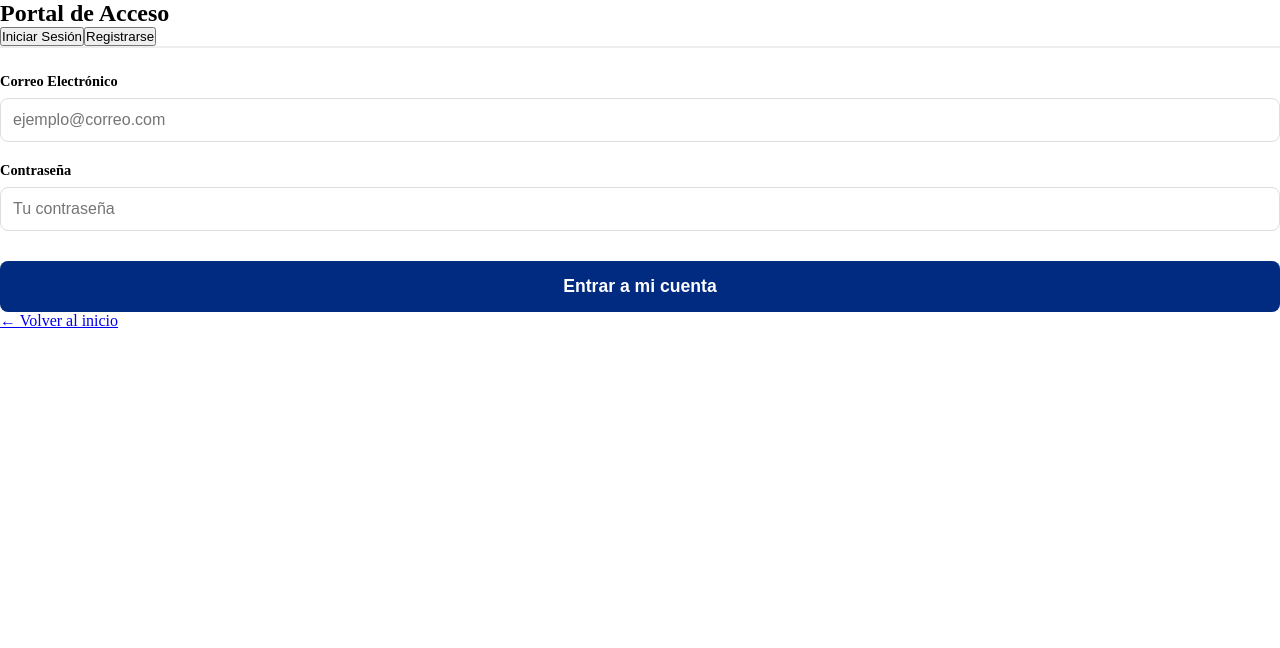
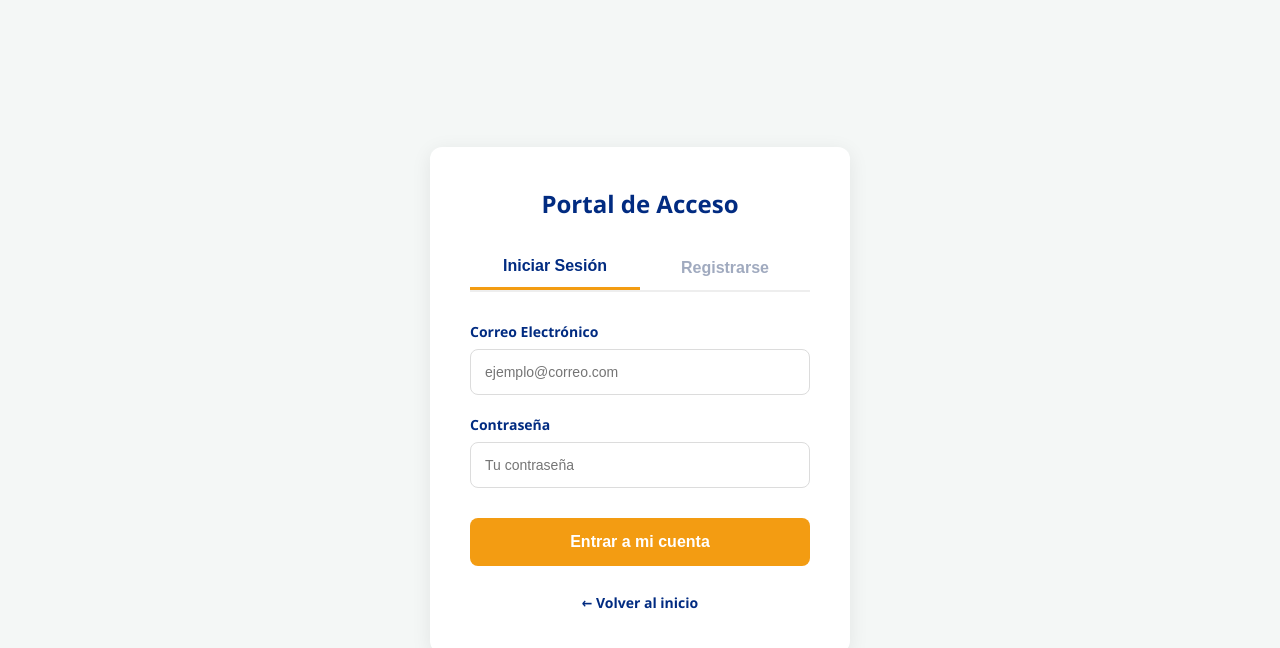
Before and after one commit to Jaely19/Patitas-Sanas, a React (Vite) app in the folder frontend/: page /login in a window 1280 px wide. Shown: the top 648 px of the page. Built offline with nearby package versions, Linux system fonts and the light colour scheme.

Commit message:
Agregando diseño CSS a la pantalla de Login

```diff
--- a/frontend/src/Login.css
+++ b/frontend/src/Login.css
@@ -1,50 +1,120 @@
-.auth-wrapper {
+/* Centrar todo en la pantalla con un fondo gris claro */
+.login-wrapper {
   display: flex;
   justify-content: center;
   align-items: center;
   min-height: 100vh;
-  background-color: #f7f7ff;
-  font-family: 'Nunito Sans', sans-serif;
-  color: #292faa;
+  background-color: #f4f7f6;
+  font-family: 'Segoe UI', Tahoma, Geneva, Verdana, sans-serif;
+  padding: 20px;
 }
 
-.auth-container {
+/* La tarjeta blanca donde va el formulario */
+.login-card {
   background: white;
+  padding: 40px;
+  border-radius: 12px;
+  box-shadow: 0 4px 20px rgba(0,0,0,0.08);
   width: 100%;
-  max-width: 450px;
-  padding: 40px;
-  border-radius: 15px;
-  box-shadow: 0 10px 30px rgba(0,0,0,0.08);
+  max-width: 420px;
+  text-align: center;
 }
 
-.auth-header { text-align: center; margin-bottom: 30px; }
-.auth-header h1 { font-family: 'IBM Plex Sans', sans-serif; font-size: 2.2rem; color: #012b81; margin: 0; }
-.auth-header h1 span { color: #FF9B1B; }
-.auth-header p { color: #4b4d75; font-size: 1.1rem; margin-top: 5px; }
+.login-card h2 {
+  color: #012b81; /* Azul corporativo */
+  margin-bottom: 25px;
+  font-size: 24px;
+}
 
-.tabs { display: flex; margin-bottom: 25px; border-bottom: 2px solid #eee; }
-.tab { flex: 1; text-align: center; padding: 10px; cursor: pointer; font-weight: 700; color: #888; transition: 0.3s; }
-.tab.active { color: #012b81; border-bottom: 3px solid #012b81; }
+/* Pestañas de Iniciar Sesión / Registro */
+.tabs {
+  display: flex;
+  margin-bottom: 30px;
+  border-bottom: 2px solid #eee;
+}
 
-.input-group { margin-bottom: 20px; }
-.input-group label { display: block; font-weight: 700; margin-bottom: 8px; font-size: 0.9rem; }
-.input-group input { width: 100%; padding: 12px; border: 1px solid #ddd; border-radius: 8px; font-size: 1rem; box-sizing: border-box; }
+.tabs button {
+  flex: 1;
+  padding: 12px;
+  background: none;
+  border: none;
+  font-size: 16px;
+  font-weight: bold;
+  color: #a0aabf;
+  cursor: pointer;
+  transition: all 0.3s ease;
+}
 
+/* Pestaña activa con línea naranja */
+.tabs button.active {
+  color: #012b81;
+  border-bottom: 3px solid #f39c12;
+}
+
+/* Estilos de las cajas de texto */
+.login-form {
+  text-align: left;
+}
+
+.input-group {
+  margin-bottom: 20px;
+}
+
+.input-group label {
+  display: block;
+  margin-bottom: 8px;
+  color: #012b81;
+  font-weight: bold;
+  font-size: 14px;
+}
+
+.input-group input {
+  width: 100%;
+  padding: 14px;
+  border: 1px solid #dcdcdc;
+  border-radius: 8px;
+  font-size: 14px;
+  box-sizing: border-box; /* Evita que se salgan de la caja */
+  transition: border-color 0.3s;
+}
+
+.input-group input:focus {
+  border-color: #f39c12; /* Borde naranja al escribir */
+  outline: none;
+}
+
+/* Botón principal */
 .btn-submit {
   width: 100%;
   padding: 15px;
-  background-color: #012b81;
+  background-color: #f39c12; /* Naranja corporativo */
   color: white;
   border: none;
   border-radius: 8px;
-  font-weight: 700;
-  font-size: 1.1rem;
+  font-size: 16px;
+  font-weight: bold;
   cursor: pointer;
-  transition: 0.3s;
+  transition: background-color 0.3s;
   margin-top: 10px;
 }
-.btn-submit:hover { opacity: 0.9; transform: translateY(-2px); }
 
-.error-msg { color: #e74c3c; background: #fadbd8; padding: 10px; border-radius: 5px; text-align: center; margin-bottom: 20px; font-weight: 600; }
-.back-home { display: block; text-align: center; margin-top: 25px; color: #888; text-decoration: none; font-weight: 600; }
-.back-home:hover { color: #012b81; }
+.btn-submit:hover {
+  background-color: #e67e22;
+}
+
+/* Enlace de volver */
+.login-footer {
+  margin-top: 25px;
+}
+
+.login-footer a {
+  color: #012b81;
+  text-decoration: none;
+  font-size: 14px;
+  font-weight: bold;
+  transition: opacity 0.3s;
+}
+
+.login-footer a:hover {
+  opacity: 0.7;
+}
--- a/frontend/src/pages/Inicio.jsx
+++ b/frontend/src/pages/Inicio.jsx
@@ -23,7 +23,7 @@ function Inicio() {
       <section id="inicio" className="hero">
         <div className="container">
           <h1>Consultorio Veterinario Patitas Sanas</h1>
-          <p>Ciencia para curarlos, corazón para cuidarlos. Brindamos consultas generales, vacunación y medicina preventiva en un ambiente cálido y seguro para los consentidos de la casa.</p>
+          <p>Ciencia para curarlos, corazón para cuidarlos. Brindamos consultas generales, vacunación y medicina preventiva en un ambiente cálido y seguro para los consentidos de la house.</p>
           <p className="horario">Horario de atención: 11:00 am a 6:00 pm</p>
           <Link to="/login" className="btn-contacto" style={{ backgroundColor: 'var(--accent-color)' }}>
             ¡Agenda tu cita ahora!
```
